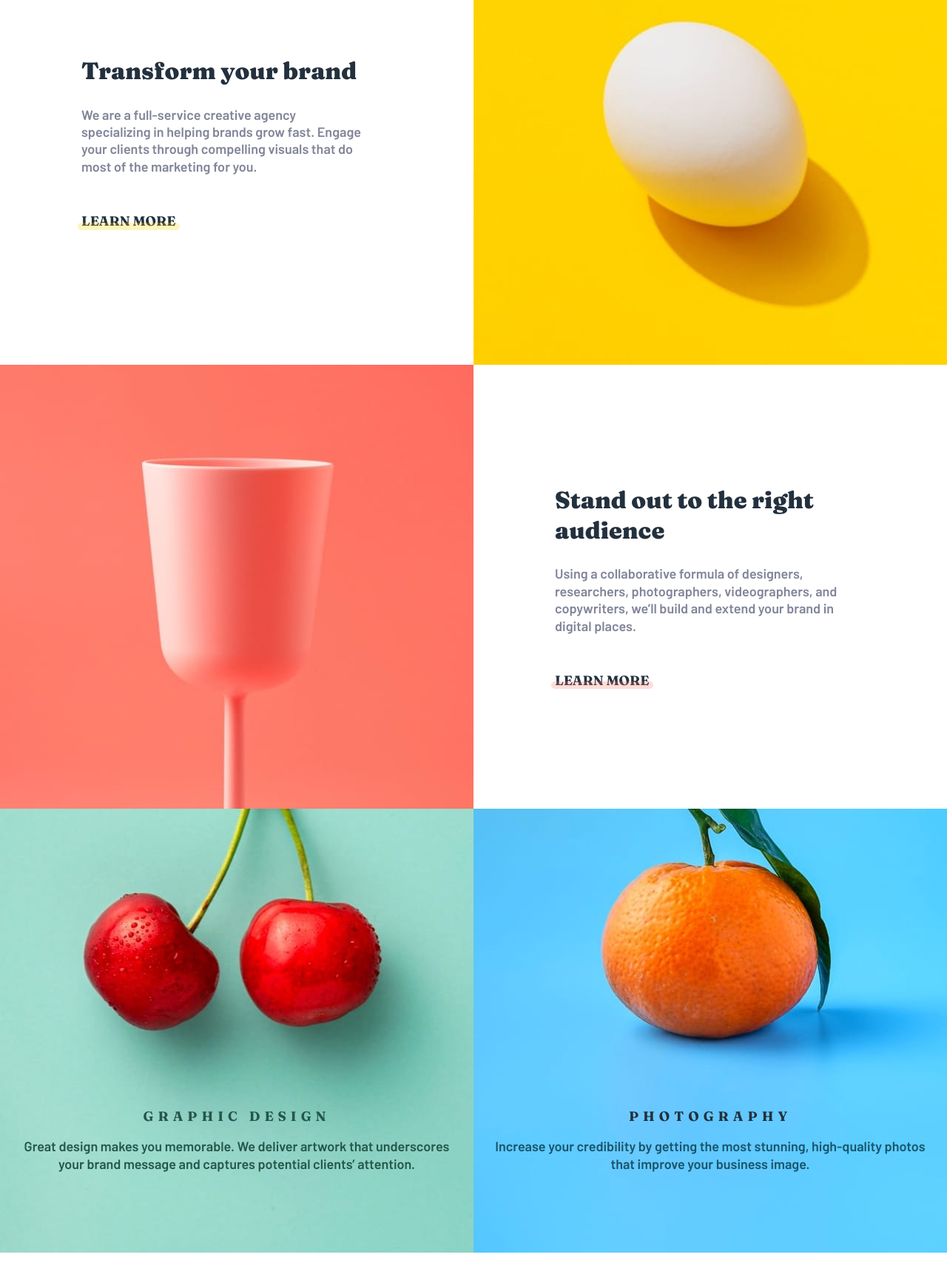
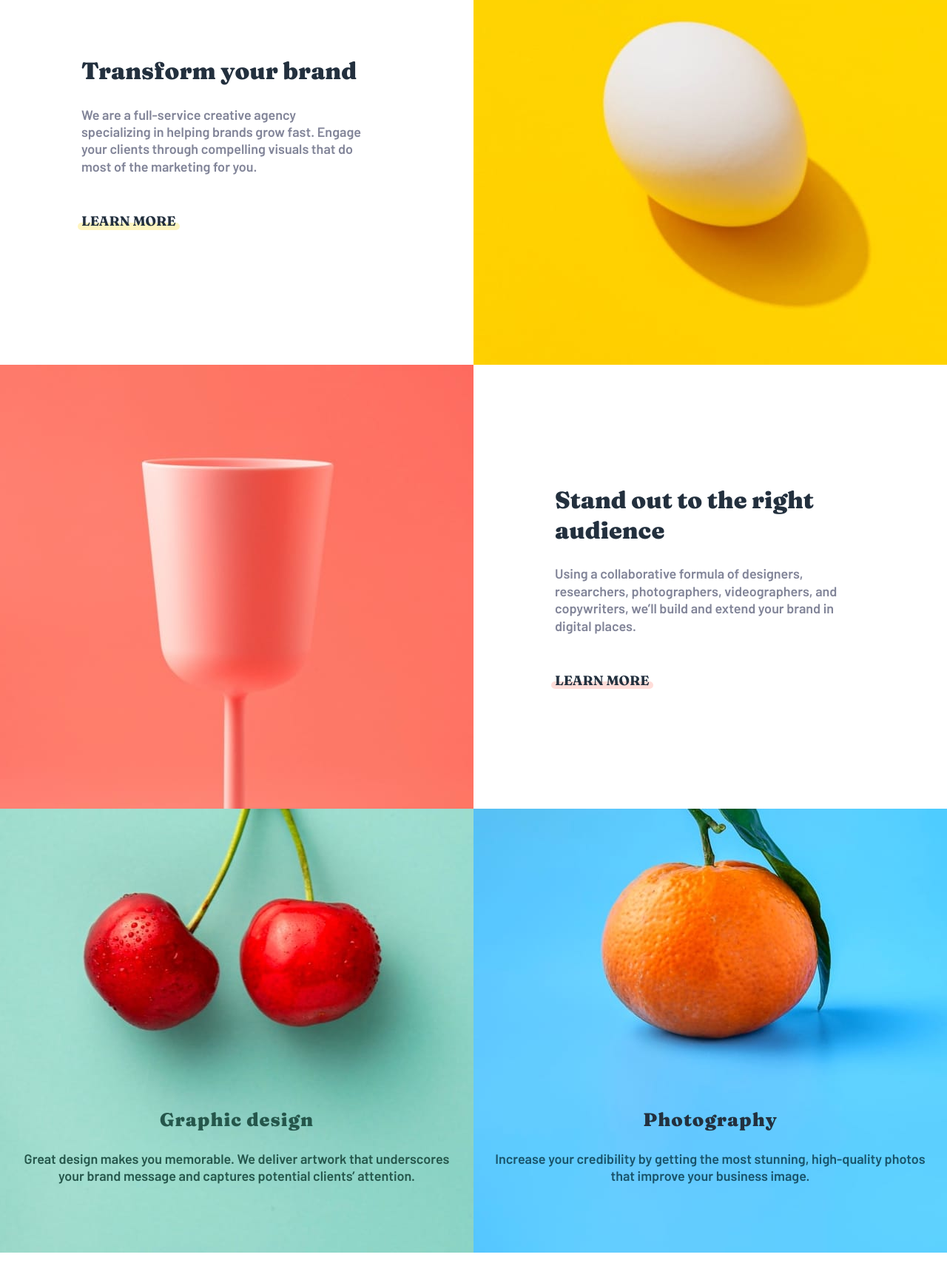
Before and after one commit to imriley/fem-sunnyside, a plain HTML site: page index.html in a window 1280 px wide. Shown: the part 907-2637 px from the top of the page at 74% size. Drawn offline with Linux system fonts and the light colour scheme.

Commit message:
Fixed transition in main section

```diff
--- a/app/scss/_sections.scss
+++ b/app/scss/_sections.scss
@@ -40,12 +40,6 @@
     font-family: "Fraunces", serif;
     text-transform: uppercase;
     font-weight: 700;
-
-    &:hover {
-      &::after {
-        opacity: 1;
-      }
-    }
   }
 }
 
@@ -64,18 +58,25 @@
     }
   }
 
-  a::after {
+  a {
+    &::after {
       content: "";
       display: block;
       height: 10px;
       width: 138px;
       margin: 0 auto;
       margin-top: -10px;
-    background-color: $yellow;
-    opacity: 0.25;
+      background-color: rgba($yellow, 0.25);
       border-radius: 10px;
+      transition: 300ms background-color ease-in-out;
       @include breakpoint-up(medium) {
         margin-left: -5px;
+      }
+    }
+    &:hover {
+      &::after {
+        background-color: rgba($yellow, 1);
+      }
     }
   }
 }
@@ -95,18 +96,25 @@
     }
   }
 
-  a::after {
+  a {
+    &::after {
       content: "";
       display: block;
       height: 10px;
       width: 138px;
       margin: 0 auto;
       margin-top: -10px;
-    background-color: $softred;
-    opacity: 0.25;
+      background-color: rgba($softred, 0.25);
       border-radius: 10px;
+      transition: 300ms background-color ease-in-out;
       @include breakpoint-up(medium) {
         margin-left: -5px;
+      }
+    }
+    &:hover {
+      &::after {
+        background-color: rgba($softred, 1);
+      }
     }
   }
 }
@@ -119,6 +127,13 @@
   @include breakpoint-up(medium) {
     flex-direction: row;
     height: 37.5rem;
+  }
+
+  h3 {
+    font-size: 1.5625rem;
+    text-transform: none;
+    font-weight: 900;
+    letter-spacing: 1px;
   }
 
   &-pt-one {
```
Also changed, not shown: dist/style.css, 1 other file. Lines whose indentation alone changed are shown as unchanged.
